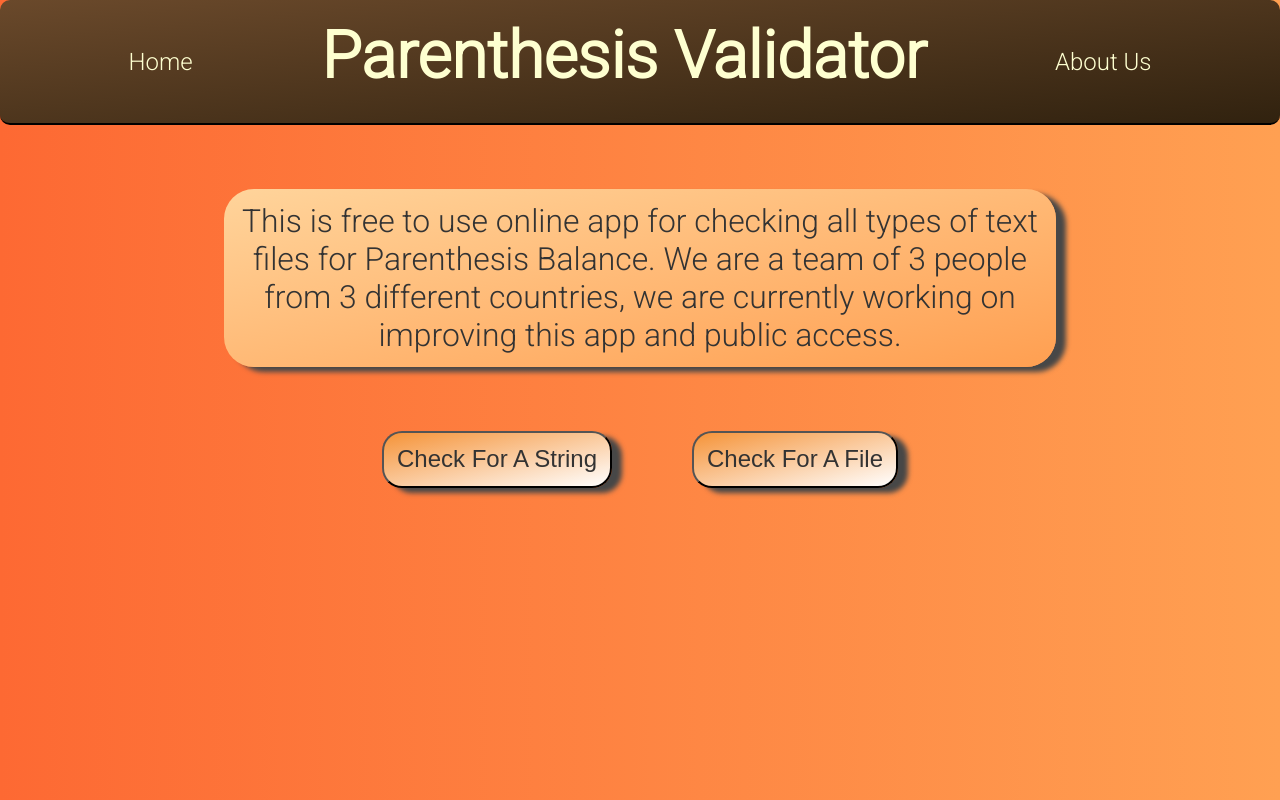
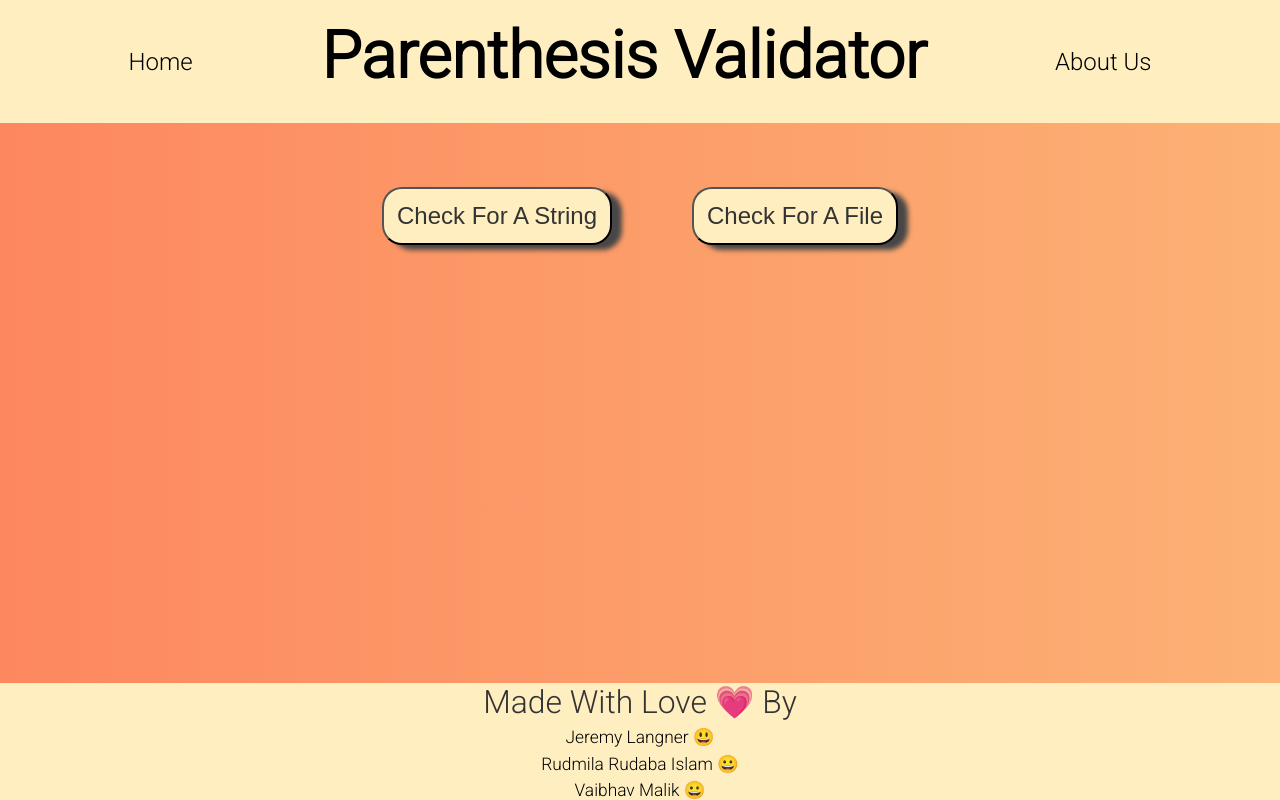
Before and after one commit to jlangner15/parenthesisCheck, a Flask app: page / in a window 1280 px wide. Run offline with Flask 2, Linux system fonts and the light colour scheme.

Commit message:
Updated Final Code

```diff
--- a/static/css/main.css
+++ b/static/css/main.css
@@ -19,14 +19,14 @@ body
     height: 100vh;
     position: relative;
     text-align: center;
-    background: linear-gradient(to left, #ffa052, #fd6933);
+    background: linear-gradient(to left, #fcb175, #fd885e);
 }
 
 h1
 {
     margin-top: 3%;
     font-size: 4.5rem;
-    color: rgb(254, 255, 208);
+    color: black;
     margin-bottom: 2rem;
 }
 
@@ -44,7 +44,7 @@ a
 
 a.heading
 {
-    color: rgb(254, 255, 208);
+
     text-decoration: none;
     font-size: 24px;
 }
@@ -61,7 +61,7 @@ input[type = text]
     font-family: 'Roboto', sans-serif;
     text-align: center;
     font-size: larger;
-    background-color: rgb(248, 243, 199);
+    background-color: white;
     border: 1px solid black;
     width: 100%;
     border-radius: 15px;
@@ -74,7 +74,7 @@ input[type = file]
     font-family: 'Roboto', sans-serif;
     text-align: center;
     font-size: larger;
-    background-color: rgb(248, 243, 199);
+    background-color: white;
     border: 1px solid black;
     width: 100%;
     border-radius: 15px;
@@ -85,14 +85,23 @@ input[type = submit]
     padding: 1%;
     font-family: 'Roboto', sans-serif;
     margin-bottom: 2%;
-    color: #333;
+    color: white;
     text-align: center;
     font-size: large;
-    background-color: rgb(248, 243, 199);
+    background-color: rgb(62, 139, 175);
     border: 1px solid black;
     border-radius: 15px;
     width: fit-content;
     cursor: pointer;
+}
+
+footer
+{
+    position: absolute;
+    margin-top: 2%;
+    bottom: 0%;
+    width: 100%;
+    background-color: rgb(255, 238, 192);
 }
 
 .navbar
@@ -100,10 +109,8 @@ input[type = submit]
     display: flex;
     align-items: center;
     justify-content: stretch;
-    border-bottom: 2px solid black;
-    margin-bottom: 5%;
-    border-radius: 10px;
-    background: linear-gradient(to top left, #31220f, #6A492B);
+    margin-bottom: 2%;
+    background-color: rgb(255, 238, 192);
 }
 
 .element
@@ -112,28 +119,66 @@ input[type = submit]
     margin: auto;
 }
 
+.element :hover
+{
+    background-color: #fdd58b;
+    font-size: 105%;
+    border-radius: 10px;
+}
+
 .box
 {
     width: 65%;
     margin: auto;
     border-radius: 30px;
     padding: 1%;
-    background: linear-gradient(to top left, #ff9f51, #ffd49b);
+    background-color: rgb(255, 238, 192);
     margin-bottom: 2%;
     box-shadow: 10px 5px 5px rgb(71, 71, 71);
 }
 
 .input_btn
 {
+    position: relative;
     border-radius: 20px;
     font-size: 1.5rem;
     padding: 1%;
     margin: 3%;
-    background: linear-gradient(to top left, #ffffff, #f59338);
+    background-color: rgb(255, 238, 192);
     box-shadow: 10px 5px 5px rgb(71, 71, 71);
 }
 
 .input_btn :hover
 {
+    font-weight: 500;
+    background-color: #fdd58b;
+    border-radius: 10px;
     color: black;
 }
+
+.element :hover
+{
+    font-weight: 500;
+    background-color: #fdd58b;
+    border-radius: 10px;
+}
+
+.footer_profiles
+{
+    display: flex;
+    flex-direction: column;
+    justify-content: space-around;
+}
+
+.footer_profiles a
+{
+    font-size: 1.2em;
+    margin-top : 0.5%;
+}
+
+.footer_profiles :hover
+{
+    font-weight: 500;
+    background-color: #fdd58b;
+    border-radius: 10px;
+}
--- a/templates/home.html
+++ b/templates/home.html
@@ -12,7 +12,7 @@
   <header>
     <nav class="navbar">
       <div class="element">
-        <a class="heading" href="/">Home</a>
+        <a target="_blank" class="heading" href="/">Home</a>
       </div>
       <div>
         <h1>
@@ -20,18 +20,25 @@
         </h1>
       </div>
       <div class="element">
-        <a class="heading" href="About Us">About Us</a>
+        <a target="_blank" class="heading" href="/">About Us</a>
       </div>
     </nav>
   </header>
 
   <section>
-    <p class="box">
-      This is free to use online app for checking all types of text files for Parenthesis Balance.
-      We are a team of 3 people from 3 different countries, we are currently working on improving this app and public access.
+    <button class="input_btn"><a target="_blank" href="{{ url_for('string') }}">Check For A String</a></button>
+    <button class="input_btn"><a target="_blank" href="{{ url_for('file') }}">Check For A File</a></button>
+  </section>
+
+  <footer>
+    <p>
+      Made With Love &#128151; By
     </p>
-    <button class="input_btn"><a href="{{ url_for('string') }}">Check For A String</a></button>
-    <button class="input_btn"><a href="{{ url_for('file') }}">Check For A File</a></button>
-  </section>
+    <div class="footer_profiles">
+      <a href="https://github.com/jlangner15" target="_blank">Jeremy Langner 	&#128515;</a>
+      <a href="https://github.com/Rudy-Raven" target="_blank">Rudmila Rudaba Islam &#128512;</a>
+      <a href="https://github.com/VaibhavMalik4187" target="_blank">Vaibhav Malik &#128512;</a>
+    </div>
+  </footer>
 </body>
 </html>
```
Also changed, not shown: templates/content.html (+38 -5 lines), templates/file.html (+14 -3 lines), templates/string.html (+13 -2 lines), README.md.
